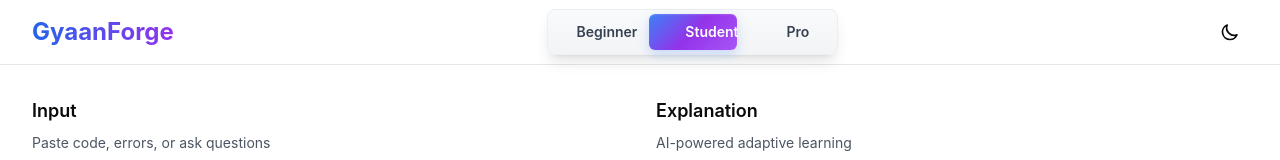
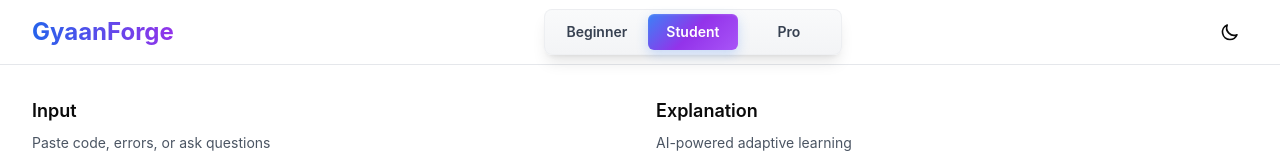
Before and after one commit to Navneet-55/demo1011, a Next.js app: page / in a window 1280 px wide. Shown: the top 160 px of the page. Built offline with nearby package versions, Linux system fonts and the light colour scheme.

Commit message:
Refactor ModeToggle component: simplify mode change logic, enhance button layout, and improve hover effects

```diff
--- a/components/ModeToggle.tsx
+++ b/components/ModeToggle.tsx
@@ -8,36 +8,29 @@ const modes: Mode[] = ['Beginner', 'Student', 'Pro']
 export function ModeToggle() {
   const { mode, setMode } = useMode()
   const [hoveredMode, setHoveredMode] = useState<Mode | null>(null)
-  const [isAnimating, setIsAnimating] = useState(false)
 
   const handleModeChange = (m: Mode) => {
-    if (mode !== m) {
-      setIsAnimating(true)
     setMode(m)
-      setTimeout(() => setIsAnimating(false), 300)
-    }
   }
 
   const activeIndex = modes.indexOf(mode)
 
   return (
-    <div className="relative">
-      {/* Main toggle container with proper spacing */}
     <div className="relative inline-flex items-center bg-gradient-to-b from-gray-50 to-gray-100 dark:from-gray-900 dark:to-gray-950 rounded-lg p-1 border border-gray-200/50 dark:border-gray-700/50 backdrop-blur-sm shadow-lg dark:shadow-2xl">
 
-        {/* Active indicator - Premium sliding background */}
+      {/* Active indicator - Sliding background */}
       <div
         className="absolute top-1 bottom-1 rounded-md transition-all duration-300 ease-out pointer-events-none"
         style={{
-            left: `calc(${activeIndex} * 33.333% + 0.25rem)`,
-            width: 'calc(33.333% - 0.5rem)',
+          left: `calc(${activeIndex} * calc(100% / 3) + 0.25rem)`,
+          width: `calc(100% / 3 - 0.5rem)`,
           background: 'linear-gradient(135deg, rgb(59, 130, 246) 0%, rgb(147, 51, 234) 50%, rgb(168, 85, 247) 100%)',
           boxShadow: '0 4px 12px rgba(59, 130, 246, 0.25), inset 0 1px 2px rgba(255, 255, 255, 0.15)',
         }}
       />
 
       {/* Mode buttons */}
-        {modes.map((m, index) => {
+      {modes.map((m) => {
         const isActive = mode === m
         const isHovered = hoveredMode === m
 
@@ -48,38 +41,22 @@ export function ModeToggle() {
             onMouseEnter={() => setHoveredMode(m)}
             onMouseLeave={() => setHoveredMode(null)}
             className={`
-                relative z-10 px-6 py-2 text-sm font-semibold
-                transition-all duration-200 ease-out
+              relative z-10 flex-1 w-24 py-2 px-3 text-sm font-semibold
+              transition-all duration-200 text-center
               ${
                 isActive
                   ? 'text-white drop-shadow-sm'
-                    : 'text-gray-700 dark:text-gray-300 hover:text-gray-900 dark:hover:text-gray-100'
+                  : 'text-gray-700 dark:text-gray-300'
               }
-                ${isHovered && !isActive ? 'scale-105' : 'scale-100'}
-                whitespace-nowrap
+              ${isHovered && !isActive ? 'text-gray-900 dark:text-gray-100' : ''}
             `}
             aria-pressed={isActive}
-              aria-label={`${m} mode - ${m === 'Beginner' ? 'Simple & Clear explanations' : m === 'Student' ? 'Balanced learning content' : 'Advanced technical content'}`}
+            aria-label={`${m} mode`}
           >
-              <span className="block truncate">{m}</span>
-
-              {/* Hover effect background for non-active buttons */}
-              {!isActive && (
-                <div
-                  className="absolute inset-0 rounded-md bg-gray-200/40 dark:bg-gray-700/40 -z-10 transition-all duration-200"
-                  style={{
-                    opacity: isHovered ? 1 : 0,
-                    transform: isHovered ? 'scale(1)' : 'scale(0.9)',
-                  }}
-                />
-              )}
+            {m}
           </button>
         )
       })}
-
-        {/* Outer glow on hover */}
-        <div className="absolute inset-0 -inset-1 bg-gradient-to-r from-blue-500/10 to-purple-500/10 rounded-lg blur-md opacity-0 group-hover:opacity-100 transition-opacity duration-300 pointer-events-none" />
-      </div>
     </div>
   )
 }
```
Lines whose indentation alone changed are shown as unchanged.
